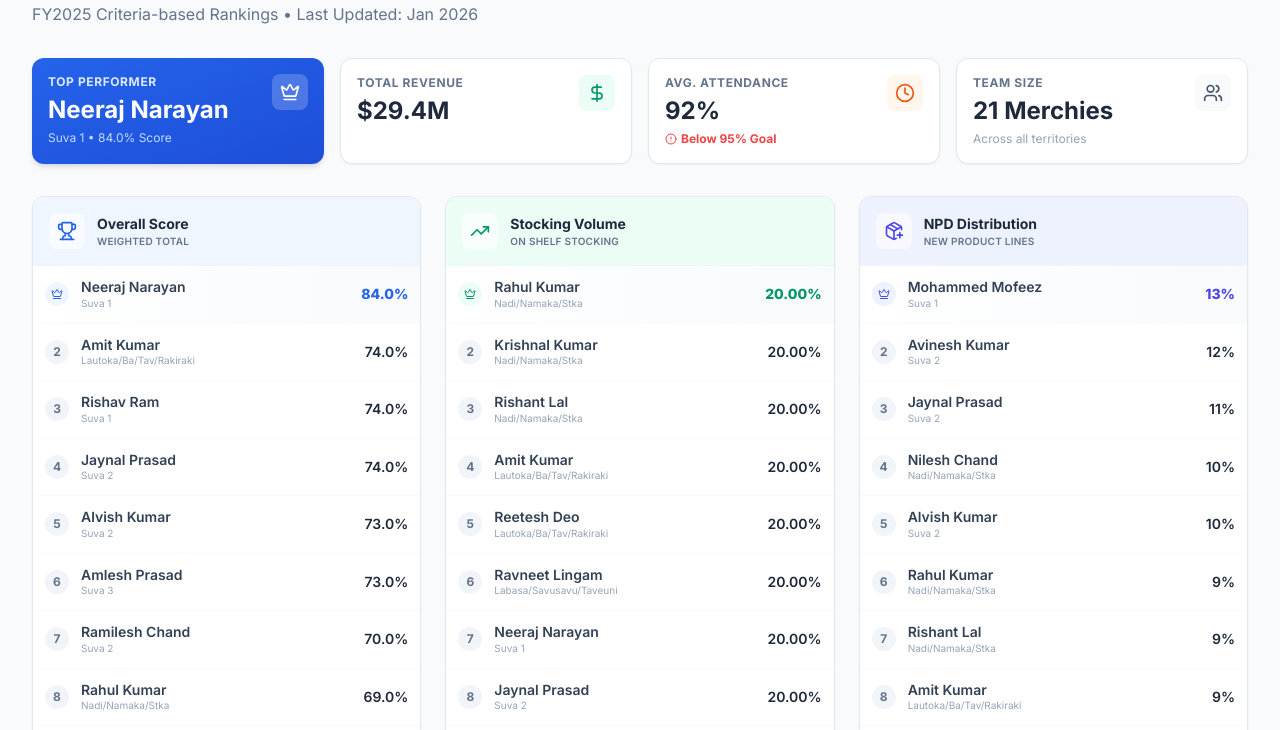
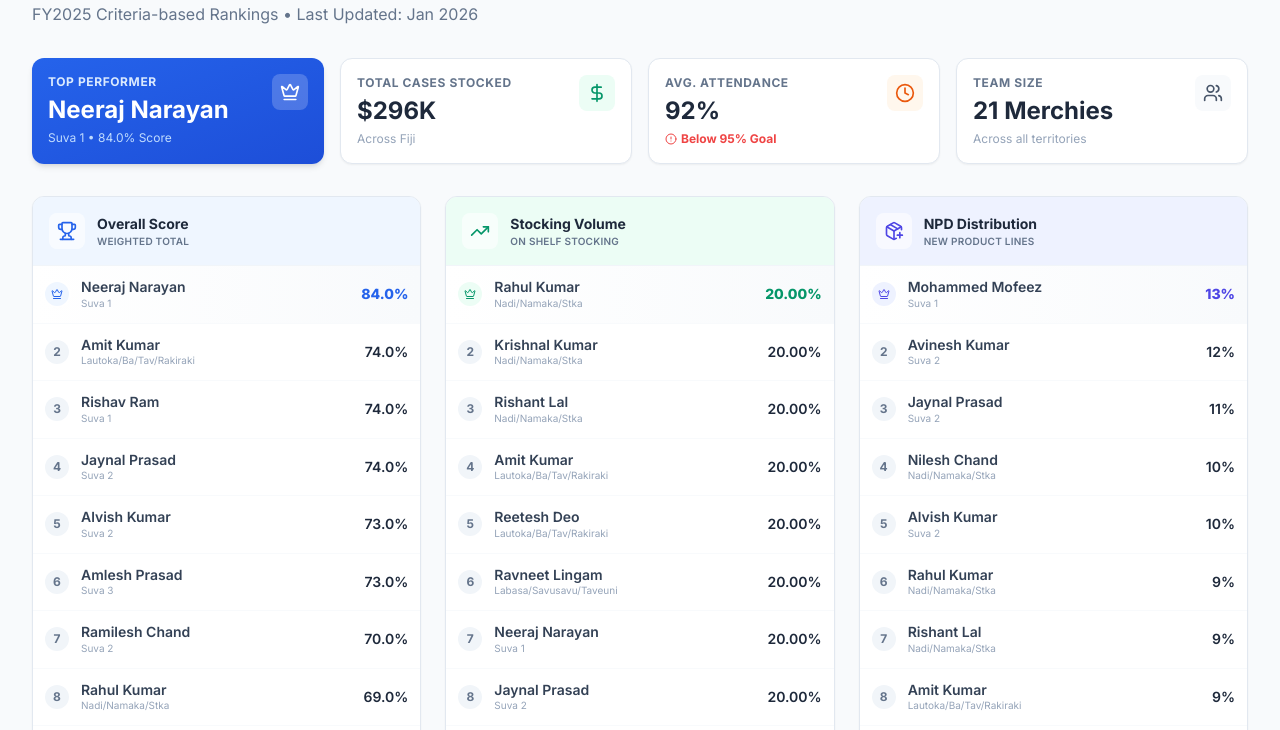
Before and after one commit to moheezkhan-jpg/merchie-performance-dashboard, a plain HTML site: page index.html in a window 1280 px wide. Shown: the part 70-800 px from the top of the page. Drawn offline with nearby package versions, Linux system fonts and the light colour scheme.

Commit message:
Update index.html

```diff
--- a/index.html
+++ b/index.html
@@ -42,9 +42,9 @@
         <div class="bg-white rounded-xl shadow-sm border border-slate-200 p-4">
             <div class="flex justify-between items-start">
                 <div>
-                    <p class="text-slate-500 text-xs font-bold uppercase tracking-wider">Total Revenue</p>
-                    <h3 class="text-2xl font-bold text-slate-800 mt-1">$29.4M</h3>
-
+                    <p class="text-slate-500 text-xs font-bold uppercase tracking-wider">Total Cases Stocked</p>
+                    <h3 class="text-2xl font-bold text-slate-800 mt-1">$296K</h3>
+                    <p class="text-slate-400 text-xs mt-1">Across Fiji</p>
                 </div>
                 <div class="p-2 bg-emerald-50 rounded-lg"><i data-lucide="dollar-sign" class="w-5 h-5 text-emerald-600"></i></div>
             </div>
```
